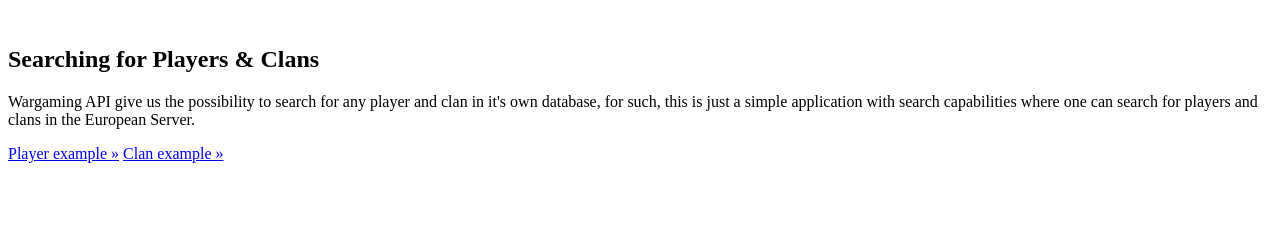
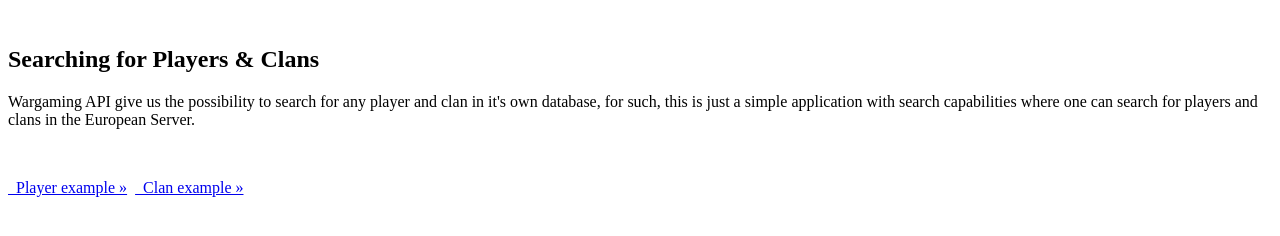
Before and after one commit to balexandre/8bmc-search, a plain HTML site: page partials/index.html in a window 1280 px wide. Drawn offline with Linux system fonts and the light colour scheme.

Commit message:
made initial page look slightly better

```diff
--- a/partials/index.html
+++ b/partials/index.html
@@ -10,11 +10,18 @@
 <div class="row">
     <div class="col-md-6">
         <h2>Searching for Players &amp; Clans</h2>
-  <p>Wargaming API give us the possibility to search for any player and clan in it's own database, for such, this is just a simple application with search capabilities where one can search for players and clans in the European Server.</p>
+
+        <p>Wargaming API give us the possibility to search for any player and clan in it's own database, for such, this
+            is just a simple application with search capabilities where one can search for players and clans in the
+            European Server.</p>
+
+        <p>&nbsp;</p>
 
         <p>
-  	<a class="btn btn-default" href="#/players/balexa" role="button">Player example »</a>
-  	<a class="btn btn-default" href="#/clans/8b" role="button">Clan example »</a>
+            <a class="btn btn-default" href="#/players/balexa" role="button"><i class="fa fa-fw fa-user"></i>&nbsp;&nbsp;Player
+                example »</a>&nbsp;
+            <a class="btn btn-default" href="#/clans/8b" role="button"><i class="fa fa-fw fa-users"></i>&nbsp;&nbsp;Clan
+                example »</a>
         </p>
     </div>
 </div>
```
Lines whose indentation alone changed are shown as unchanged.
